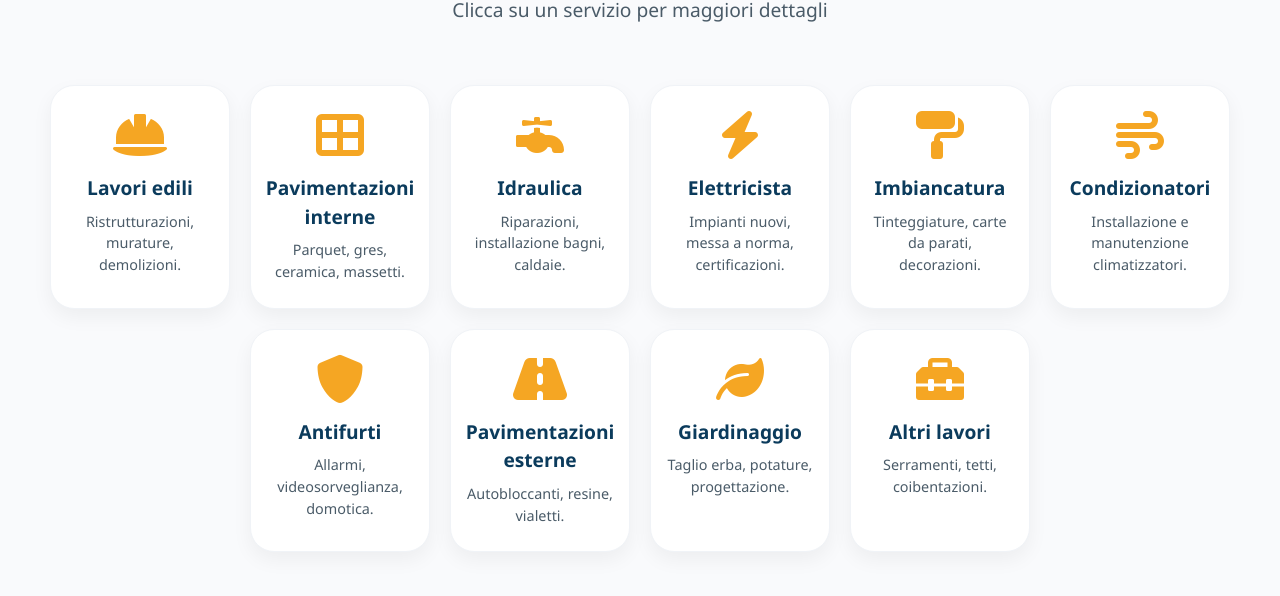
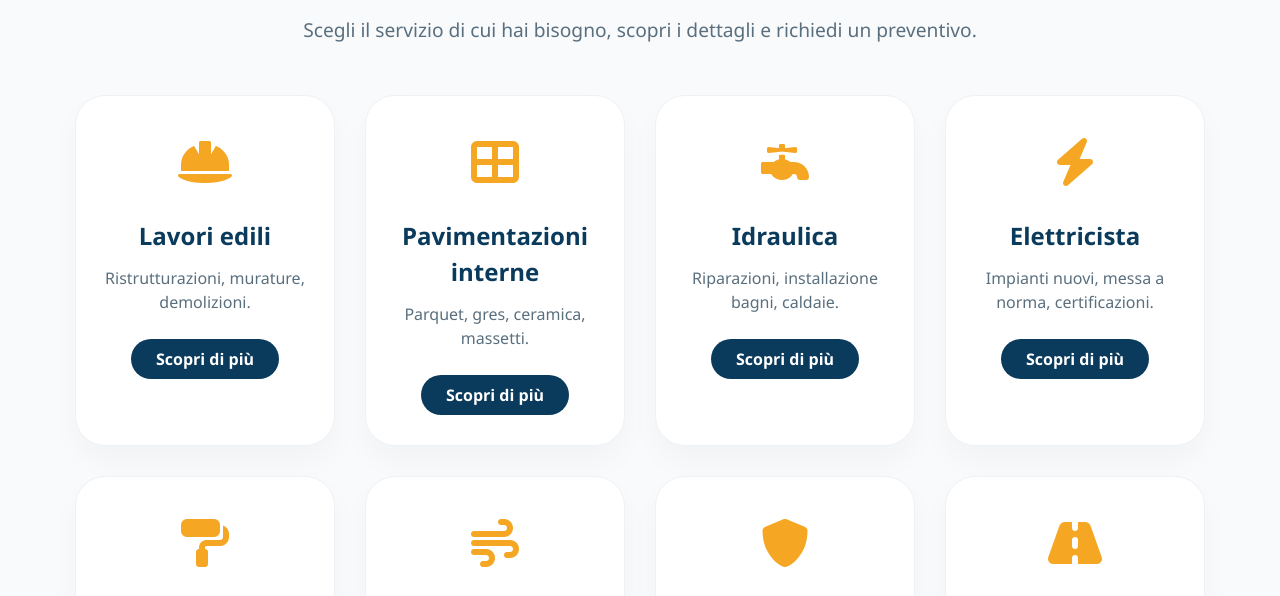
Before and after one commit to Gepi56/edilpavia, a plain HTML site: page servizi.html in a window 1280 px wide. Shown: the part 200-796 px from the top of the page. Drawn offline with Linux system fonts and the light colour scheme.

Commit message:
Update servizi.html

```diff
--- a/servizi.html
+++ b/servizi.html
@@ -3,7 +3,7 @@
 <head>
     <meta charset="UTF-8">
     <meta name="viewport" content="width=device-width, initial-scale=1.0">
-    <title>EdilPavia · Servizi</title>
+    <title>EdilPavia · I nostri servizi</title>
     <link rel="stylesheet" href="https://cdnjs.cloudflare.com/ajax/libs/font-awesome/6.0.0-beta3/css/all.min.css">
     <style>
         * {
@@ -26,7 +26,7 @@
             margin: 0 auto;
             padding: 0 20px;
         }
-        /* Header */
+        /* Header identico */
         header {
             background: #fff;
             box-shadow: 0 4px 12px rgba(0,0,0,0.02);
@@ -78,7 +78,7 @@
         .btn-registrati:hover {
             background: #124f73;
         }
-        /* Footer */
+        /* Footer identico */
         footer {
             background: #102a37;
             color: #d0dee9;
@@ -131,73 +131,69 @@
             border-top: 1px solid #2a4a5e;
             font-size: 0.9rem;
         }
-        /* Pagina servizi - card centrate */
-        .page-header {
-            text-align: center;
-            padding: 60px 0 20px;
+
+        /* Stili specifici per la griglia servizi */
+        .services-page {
+            padding: 60px 0;
         }
-        .page-header h1 {
+        .services-title {
             font-size: 2.5rem;
             color: #0b3b5c;
+            text-align: center;
+            margin-bottom: 20px;
         }
-        .services-flex {
+        .services-subtitle {
+            text-align: center;
+            color: #5a6f7e;
+            margin-bottom: 50px;
+            font-size: 1.2rem;
+        }
+        .services-grid {
             display: flex;
             flex-wrap: wrap;
             justify-content: center;
-            gap: 20px;
-            margin: 40px 0;
+            gap: 30px;
         }
         .service-card {
             background: white;
-            border-radius: 24px;
-            padding: 25px 15px;
-            width: 180px;
-            min-height: 220px;
-            box-shadow: 0 8px 20px rgba(0,0,0,0.05);
-            border: 1px solid #f0f3f7;
-            transition: transform 0.2s;
-            display: flex;
-            flex-direction: column;
-            align-items: center;
+            border-radius: 30px;
+            padding: 30px 20px;
+            width: 260px;
             text-align: center;
+            box-shadow: 0 15px 30px rgba(0,0,0,0.03);
+            border: 1px solid #eef2f6;
+            transition: transform 0.2s, box-shadow 0.2s;
         }
         .service-card:hover {
             transform: translateY(-5px);
-            box-shadow: 0 12px 28px rgba(11,59,92,0.08);
+            box-shadow: 0 25px 40px rgba(0,0,0,0.06);
         }
-        .service-card i {
+        .service-icon {
             font-size: 3rem;
             color: #f5a623;
-            margin-bottom: 15px;
+            margin-bottom: 20px;
         }
-        .service-card h3 {
-            font-size: 1.2rem;
-            margin-bottom: 8px;
+        .service-title {
+            font-size: 1.5rem;
             color: #0b3b5c;
+            margin-bottom: 12px;
         }
-        .service-card p {
-            font-size: 0.9rem;
-            color: #4a5b68;
+        .service-desc {
+            color: #5a6f7e;
+            margin-bottom: 25px;
+            line-height: 1.5;
         }
-        /* Il link occupa tutta la card */
-        .service-card a {
-            display: flex;
-            flex-direction: column;
-            align-items: center;
-            width: 100%;
-            height: 100%;
-            color: inherit;
+        .btn-dettaglio {
+            background: #0b3b5c;
+            color: white;
+            padding: 8px 25px;
+            border-radius: 60px;
+            font-weight: 600;
+            display: inline-block;
+            transition: background 0.2s;
         }
-        @media (max-width: 600px) {
-            .service-card {
-                width: 160px;
-            }
-        }
-        @media (max-width: 400px) {
-            .service-card {
-                width: 100%;
-                max-width: 280px;
-            }
+        .btn-dettaglio:hover {
+            background: #124f73;
         }
     </style>
 </head>
@@ -216,14 +212,13 @@
         </div>
     </header>
 
-    <main>
-        <div class="container page-header">
-            <h1>Tutti i nostri servizi</h1>
-            <p style="font-size:1.2rem; color:#4a5b68;">Clicca su un servizio per maggiori dettagli</p>
-        </div>
-
+    <main class="services-page">
         <div class="container">
-            <div class="services-flex" id="servicesGrid"></div>
+            <h1 class="services-title">I nostri servizi</h1>
+            <p class="services-subtitle">Scegli il servizio di cui hai bisogno, scopri i dettagli e richiedi un preventivo.</p>
+            <div class="services-grid" id="servicesGrid">
+                <!-- Inserito via JavaScript -->
+            </div>
         </div>
     </main>
 
@@ -239,41 +234,27 @@
         </div>
     </footer>
 
+    <script src="js/servizi-data.js"></script>
     <script>
-        // Servizi di default (se localStorage è vuoto)
-        const defaultServices = [
-            { icon: 'fas fa-hard-hat', title: 'Lavori edili', desc: 'Ristrutturazioni, murature, demolizioni.' },
-            { icon: 'fas fa-th-large', title: 'Pavimentazioni interne', desc: 'Parquet, gres, ceramica, massetti.' },
-            { icon: 'fas fa-faucet', title: 'Idraulica', desc: 'Riparazioni, installazione bagni, caldaie.' },
-            { icon: 'fas fa-bolt', title: 'Elettricista', desc: 'Impianti nuovi, messa a norma, certificazioni.' },
-            { icon: 'fas fa-paint-roller', title: 'Imbiancatura', desc: 'Tinteggiature, carte da parati, decorazioni.' },
-            { icon: 'fas fa-wind', title: 'Condizionatori', desc: 'Installazione e manutenzione climatizzatori.' },
-            { icon: 'fas fa-shield-alt', title: 'Antifurti', desc: 'Allarmi, videosorveglianza, domotica.' },
-            { icon: 'fas fa-road', title: 'Pavimentazioni esterne', desc: 'Autobloccanti, resine, vialetti.' },
-            { icon: 'fas fa-leaf', title: 'Giardinaggio', desc: 'Taglio erba, potature, progettazione.' },
-            { icon: 'fas fa-toolbox', title: 'Altri lavori', desc: 'Serramenti, tetti, coibentazioni.' }
-        ];
+        const grid = document.getElementById('servicesGrid');
 
-        // Carica servizi da localStorage o usa default
-        let services = JSON.parse(localStorage.getItem('edilpavia_services')) || defaultServices;
-
-        const grid = document.getElementById('servicesGrid');
-        if (grid) {
+        function caricaServiziPubblici() {
+            const servizi = getServizi();
             grid.innerHTML = '';
-            services.forEach((service, index) => {
+            servizi.forEach(s => {
                 const card = document.createElement('div');
                 card.className = 'service-card';
-                // Aggiungiamo un link alla pagina di dettaglio con l'indice come parametro
                 card.innerHTML = `
-                    <a href="dettaglio-servizio.html?id=${index}">
-                        <i class="${service.icon}"></i>
-                        <h3>${service.title}</h3>
-                        <p>${service.desc}</p>
-                    </a>
+                    <div class="service-icon"><i class="${s.icona || s.icon}"></i></div>
+                    <h3 class="service-title">${s.titolo || s.title}</h3>
+                    <p class="service-desc">${s.descrizioneBreve || s.desc}</p>
+                    <a href="dettaglio-servizio.html?id=${s.id}" class="btn-dettaglio">Scopri di più</a>
                 `;
                 grid.appendChild(card);
             });
         }
+
+        document.addEventListener('DOMContentLoaded', caricaServiziPubblici);
     </script>
 </body>
 </html>
```
